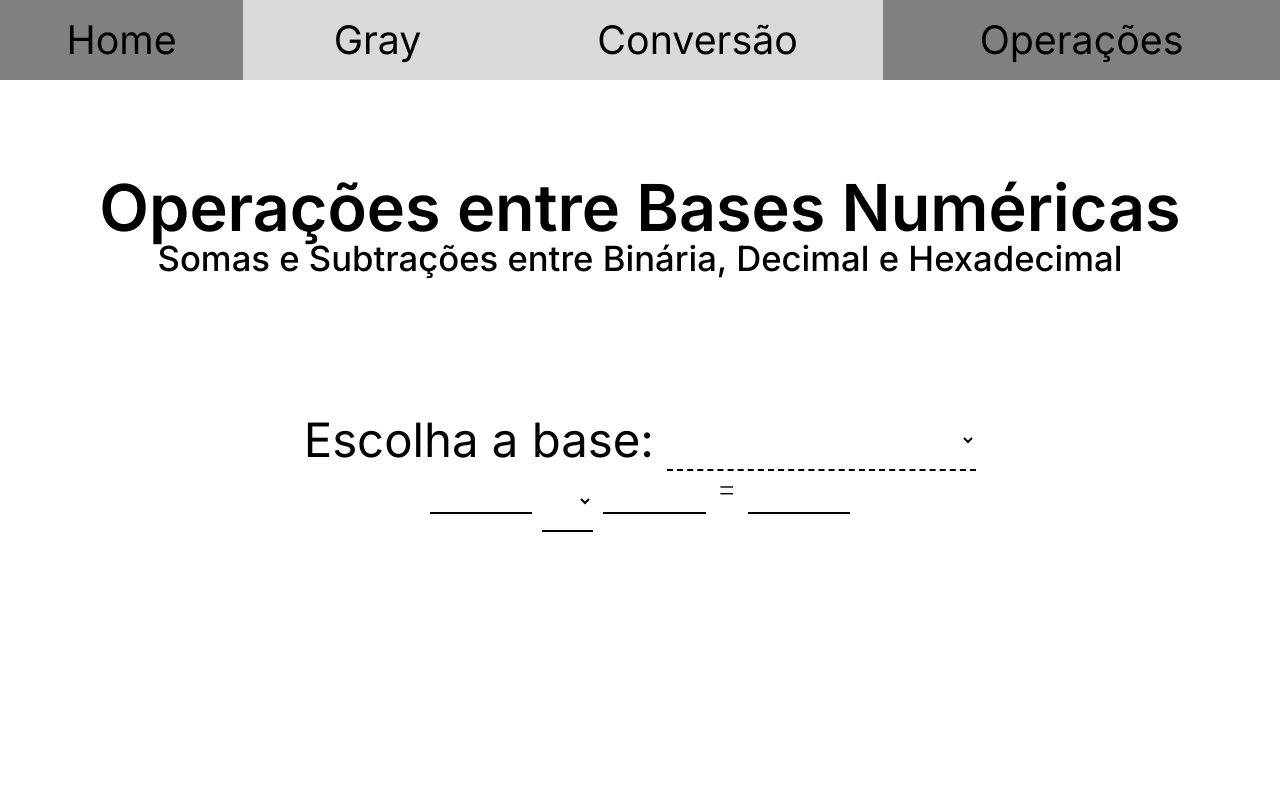
After one commit to rafaelantunes04/ProjetoFinalEWMN, a Flask app: template templates/operacoes.html in a window 1280 px wide. The commit adds this page. Run offline with Flask 3, Linux system fonts and the light colour scheme; the template is opened without the code that fills it, so the values that code supplies are empty.

Commit message:
html e cenas

```diff
--- /dev/null
+++ b/static/css/reset.css
@@ -0,0 +1,53 @@
+/* http://meyerweb.com/eric/tools/css/reset/ */
+/* v1.0 | 20080212 */
+
+html, body, div, span, applet, object, iframe,
+h1, h2, h3, h4, h5, h6, p, blockquote, pre,
+a, abbr, acronym, address, big, cite, code,
+del, dfn, em, font, img, ins, kbd, q, s, samp,
+small, strike, strong, sub, sup, tt, var,
+b, u, i, center,
+dl, dt, dd, ol, ul, li, button,
+fieldset, form, label, legend,
+table, caption, tbody, tfoot, input, select, thead, tr, th, td {
+	margin: 0;
+	padding: 0;
+	border: 0;
+	outline: 0;
+	font-size: 100%;
+	vertical-align: baseline;
+	background: transparent;
+}
+body {
+	line-height: 1;
+}
+ol, ul {
+	list-style: none;
+}
+blockquote, q {
+	quotes: none;
+}
+blockquote:before, blockquote:after,
+q:before, q:after {
+	content: '';
+	content: none;
+}
+
+/* remember to define focus styles! */
+:focus {
+	outline: 0;
+}
+
+/* remember to highlight inserts somehow! */
+ins {
+	text-decoration: none;
+}
+del {
+	text-decoration: line-through;
+}
+
+/* tables still need 'cellspacing="0"' in the markup */
+table {
+	border-collapse: collapse;
+	border-spacing: 0;
+}
--- a/static/css/styles.css
+++ b/static/css/styles.css
@@ -1,3 +1,150 @@
-h1 {
+html, ul, li {
+    height: 100%;
+    width: 100%;
+}
+
+body {
+    height: 100%;
+    width: 100%;
+}
+
+nav {
+    width: 100%;
+    height: 10%;
+    background-color: #D9D9D9;
+}
+
+ul {
+    list-style-type: none;
+    display: flex;
+    justify-content: space-around;
+}
+
+li {
+    display: flex;
+    justify-content: center;
+    align-items: center;
+    margin: auto;
+    transition: background-color 0.3s ease;
+}
+
+li:hover {
+    background-color: gray;
+}
+
+.navbar {
+    font-size: clamp(1rem, 3.073vw, 59px);
+    font-weight: 400;
+    font-family: "Inter", sans-serif;
+    justify-content: center;
+    text-decoration: none;
+    color: unset;
+}
+
+.title {
+    font-size: clamp(1rem, 5.052vw, 97px);
+    font-weight: 600;
+    font-family: "Inter", sans-serif;
+    margin-top: 96px;
+    text-align: center;
+}
+
+.subtitulo {
+    font-size: clamp(1rem, 2.708vw, 52px);
+    font-weight: 500;
+    font-family: "Inter", sans-serif;
+    text-align: center;
+}
+
+.corpo {
+    margin-top: 135px;
+    font-size: clamp(1rem, 3.698vw, 71px);
+    font-weight: 400;
+    font-family: "Inter", sans-serif;
+    text-align: center;
+}
+
+.subcorpo {
+    font-size: clamp(1rem, 2.656vw, 51px);
+    font-weight: 200;
+    font-family: "Inter", sans-serif;
+    display: flex;
+    text-align: center;
+    justify-content: center;
+}
+
+footer {
+    padding-top: 12.5%;
+    display: flex;
+}
+
+footer div h1 {
+    font-size: clamp(1rem, 2.031vw, 39px);
+    font-weight: 600;
+    font-family: "Inter", sans-serif;
+    text-align: center;
+}
+
+footer div h2, option {
+    font-size: clamp(1rem, 2.031vw, 39px);
+    font-weight: 400;
+    font-family: "Inter", sans-serif;
+    text-align: center;
+}
+
+footer div {
+    margin: 0 auto 0 auto;
+}
+
+input {
+    width: 8%;
+    border-bottom: 2px dashed black;
+    margin: 0 10px;
+    font-size: clamp(1rem, 2.656vw, 51px);
+    font-weight: 200;
+    font-family: "Inter", sans-serif;
+    text-align: center;
+}
+
+button {
+    border: 0px none transparent;
+    transition: background-color 0.3s ease;
+    font-size: clamp(1rem, 2.031vw, 39px);
+    font-weight: 400;
+    font-family: "Inter", sans-serif;
+    text-align: center;
+    width: 20%;
+    height: 8vh;
+    background-color: #D9D9D9;
+}
+
+button:hover {
+    background-color: gray;
+}
+
+select {
+    border: 0px none transparent;
+    border-bottom: 2px dashed black;
+    background-color: transparent;
+    font-size: clamp(1rem, 3.698vw, 71px);
+    font-weight: 400;
+    font-family: "Inter", sans-serif;
+    text-align: center;
+}
+
+a {
+    width: 100%;
+    height: 100%;
+    display: flex;
+    align-items: center;
+}
+
+h3 {
     color: red;
+    text-align: center;
+    font-size: clamp(1rem, 3.698vw, 29px);
+    font-weight: 400;
+    font-family: "Inter", sans-serif;
+    text-align: center;
+    padding: 1%;
 }
--- /dev/null
+++ b/templates/operacoes.html
@@ -0,0 +1,53 @@
+<!DOCTYPE html>
+<html lang="en">
+<head>
+    <meta charset="UTF-8">
+    <meta name="viewport" content="width=device-width, initial-scale=1.0">
+    <link href="https://fonts.googleapis.com/css2?family=Inter:wght@100..900&display=swap" rel="stylesheet">
+    <link rel="stylesheet" href="../static/css/reset.css">
+    <link rel="stylesheet" href="../static/css/styles.css">
+    <title>Operações</title>
+</head>
+<body>
+    <nav>
+        <ul>
+            <li style="width: 19%;">
+                <a href="homepage.html" class="navbar">Home</a>
+            </li>
+            <li style="width: 21%;">
+                <a href="gray.html" class="navbar">Gray</a>
+            </li>
+            <li style="width: 29%; ">
+                <a href="conversao.html" class="navbar">Conversão</a>
+            </li>
+            <li style="width: 31%; background-color: gray;">
+                <a href="operacoes.html" class="navbar">Operações</a>
+            </li>
+        </ul>
+    </nav>
+    <h1 class="title">Operações entre Bases Numéricas</h1>
+    <h1 class="subtitulo">Somas e Subtrações entre Binária, Decimal e Hexadecimal</h1>
+    <h1 class="corpo">Escolha a base:
+        <select>
+            <option disabled selected hidden></option>
+            <option>Binário</option>
+            <option>Decimal</option>
+            <option>Hexadecimal</option>
+        </select>
+    </h1>
+    <h1 class="subcorpo">
+        <input type="text" style="border-bottom: 2px solid black; height:min-content;">
+        <select style="border-bottom: 2px solid black; font-weight: 200; height:50%;">
+            <option disabled selected hidden style="height:min-content;"></option>
+            <option style="height:min-content;">+</option>
+            <option style="height:min-content;">-</option>
+        </select>
+        <input type="text" style="border-bottom: 2px solid black; height:min-content;">
+        =
+        <input type="text" readonly value="" style="border-bottom: 2px solid black; height:min-content;">
+    </h1>
+    <div style="display: flex; flex-direction: column; justify-content: center; align-items: center; padding: 5%;">
+        <h3 style="display: none;">Ocorreu um erro</h3>
+    </div>
+</body>
+</html>
```
Also changed, not shown: templates/conversao.html (added, +50 -0 lines), templates/gray.html (added, +37 -0 lines), templates/homepage.html (added, +47 -0 lines).
